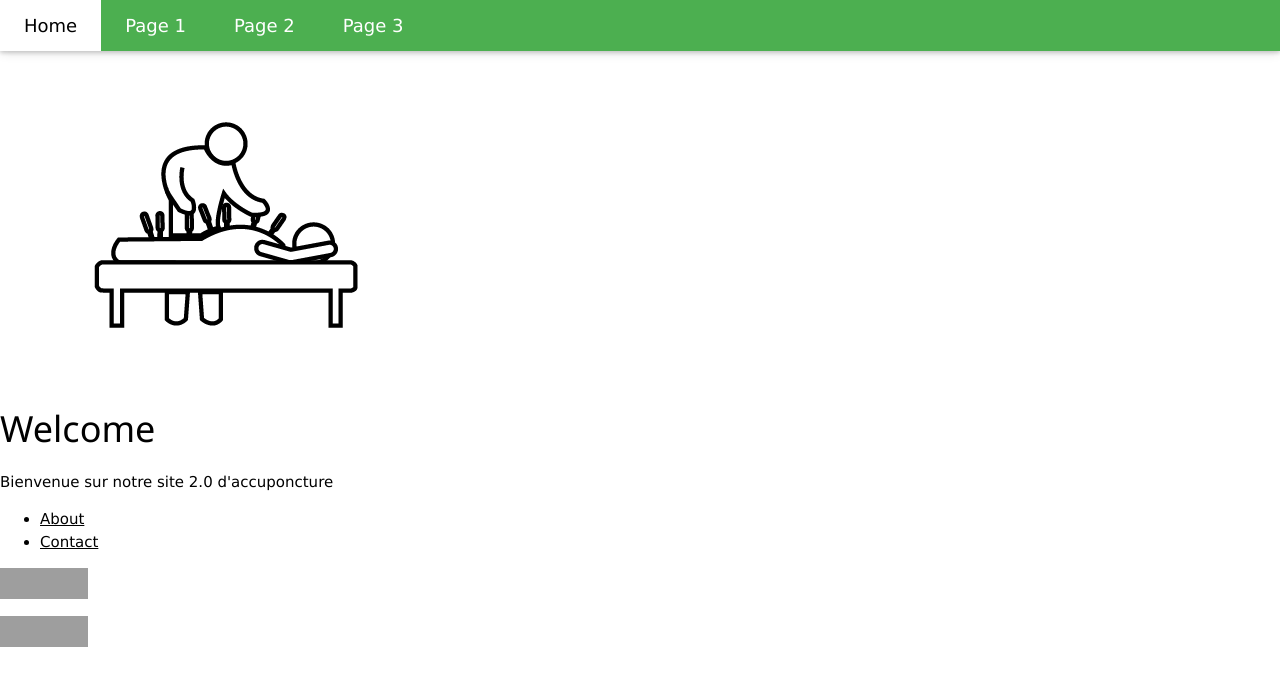
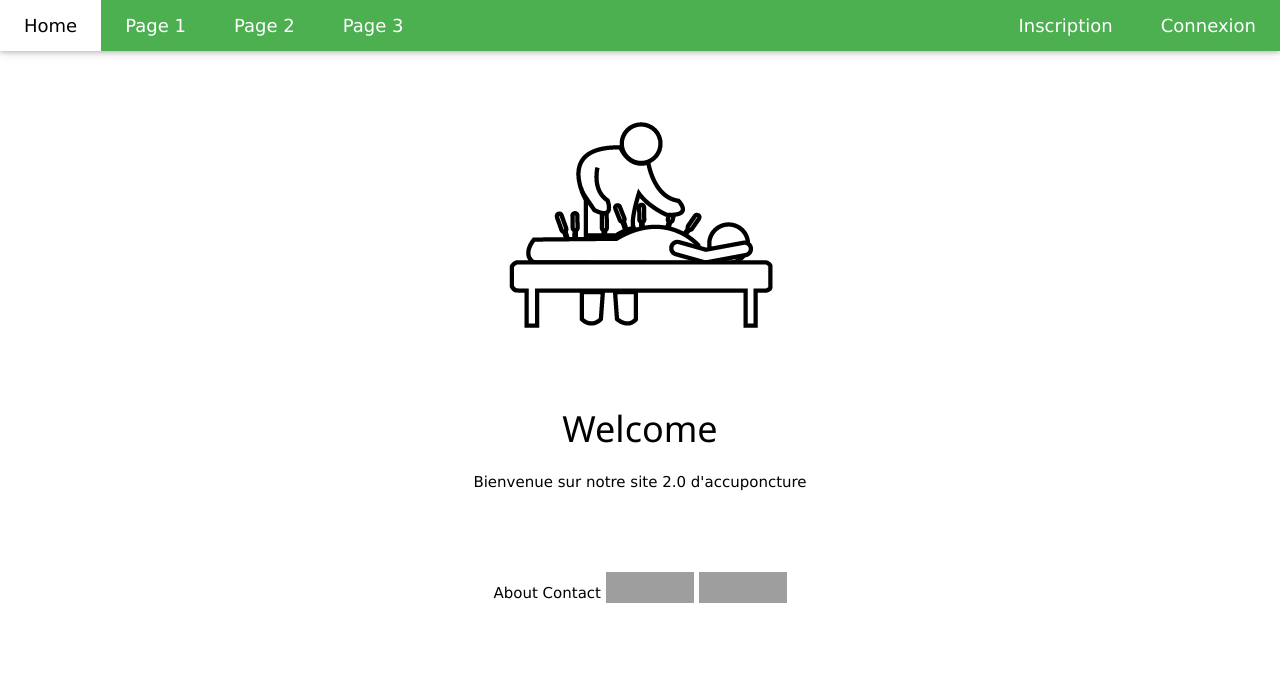
Before and after one commit to MaximeCollot/ProjetTLI1, a PHP site: page /welcome.html in a window 1280 px wide. Shown: the top 686 px of the page. Run offline with PHP 8.4, Linux system fonts and the light colour scheme; grey boxes are pictures that could not be loaded.

Commit message:
MAJ footer et ajout bouton top

```diff
--- a/Projet_TLI1/css/style.css
+++ b/Projet_TLI1/css/style.css
@@ -1,9 +1,10 @@
-ul {
+a {
 	text-decoration: none;
 }
 
 #corps {
 	margin-top: 50px;
+	text-align: center;
 }
 
 footer {
--- /dev/null
+++ b/Projet_TLI1/scripts/welcome.js
@@ -0,0 +1,3 @@
+function showConnect () {
+	document.getElementById("connectBar").style.display = "block";
+}
--- a/Projet_TLI1/welcome.html
+++ b/Projet_TLI1/welcome.html
@@ -10,19 +10,44 @@
         <link rel="stylesheet" href="https://fonts.googleapis.com/css?family=Lato">
         <link rel="stylesheet" href="https://fonts.googleapis.com/css?family=Montserrat">
         <link rel="stylesheet" href="https://cdnjs.cloudflare.com/ajax/libs/font-awesome/4.7.0/css/font-awesome.min.css">
+
+        <script type='text/javascript' src='scripts/welcome.js'></script>
 	</head>
 	<body>
 	<header class="w3-top">
+		<div id="connectBar" class="w3-hide w3-navbar w3-green w3-card-2 w3-right-align w3-large">
+			<form>
+				<label>
+					Mail :
+				</label>
+				<input type="email" name="mail">
+				<label>
+					Mot de passe :
+				</label>
+				<input type="password" name="password">
+				<button type="submit" class="w3-btn w3-round w3-small w3-white">Valider</button>
+			</form>
+		</div>
 		<nav>
 	        <ul class="w3-navbar w3-green w3-card-2 w3-left-align w3-large">
 	            <li class="w3-hide-small">
-	                <a href="/welcome.html" class="w3-padding-large w3-white" tabindex="1" accesskey="a">Home</a></li>
+	                <a href="/welcome.html" class="w3-padding-large w3-white" tabindex="1" accesskey="a">Home</a>
+	            </li>
 				<li class="w3-hide-small">
-	                <a href="/page1.html" class="w3-padding-large hover-white w3-large" tabindex="1" accesskey="a">Page 1</a></li>
+	                <a href="/page1.html" class="w3-padding-large hover-white w3-large" tabindex="1" accesskey="a">Page 1</a>
+	            </li>
 				<li class="w3-hide-small">
-	                <a href="/page2.html" class="w3-padding-large hover-white w3-large" tabindex="2" accesskey="z">Page 2</a></li>
+	                <a href="/page2.html" class="w3-padding-large hover-white w3-large" tabindex="2" accesskey="z">Page 2</a>
+				</li>
 				<li class="w3-hide-small">
-	                <a href="/page3.html" class="w3-padding-large hover-white w3-large" tabindex="3" accesskey="e">Page 3</a></li>
+	                <a href="/page3.html" class="w3-padding-large hover-white w3-large" tabindex="3" accesskey="e">Page 3</a>
+	            </li>
+	            <li class="w3-hide-small" style="float: right;">
+	                <a href="#" oninput="showConnect()" class="w3-padding-large hover-white w3-large" tabindex="4" accesskey="c">Connexion</a>
+				</li>
+				<li class="w3-hide-small" style="float: right;">
+	                <a href="/subscription.html" class="w3-padding-large hover-white w3-large" tabindex="5" accesskey="i">Inscription</a>
+	            </li>
 			</ul>
 		</nav>
 	</header>
@@ -34,27 +59,21 @@
 		<p>Bienvenue sur notre site 2.0 d'accuponcture</p>
 	</div>
 
-	<footer>
+	<footer class="w3-container w3-padding-64 w3-center">
 		<nav>
-			<ul >
-				<li><a href="about.html" tabindex="51" accesskey="a">About</a></li>
-				<li><a href="contact.html"  tabindex="52" accesskey="c">Contact</a></li>
-			</ul>
-		</nav>
-        <p>
+			<a href="about.html" tabindex="51" accesskey="a">About</a></li>
+			<a href="contact.html"  tabindex="52" accesskey="c">Contact</a>
 	        <a href="http://jigsaw.w3.org/css-validator/check/referer">
 	            <img style="border:0;width:88px;height:31px"
 	                src="http://jigsaw.w3.org/css-validator/images/vcss-blue"
 	                alt="CSS Valide !" />
 	        </a>
-        </p>
-        <p>
 	        <a href="https://www.totalvalidator.com/index.html">
 	            <img style="border:0;width:88px;height:31px"
 	                src="ressources/valid_n_html_5.gif"
 	                alt="HTML Valide" />
 	        </a>
-        </p>
+        </nav>
 	</footer>
 
 	</body>
```
Lines whose indentation alone changed are shown as unchanged.
